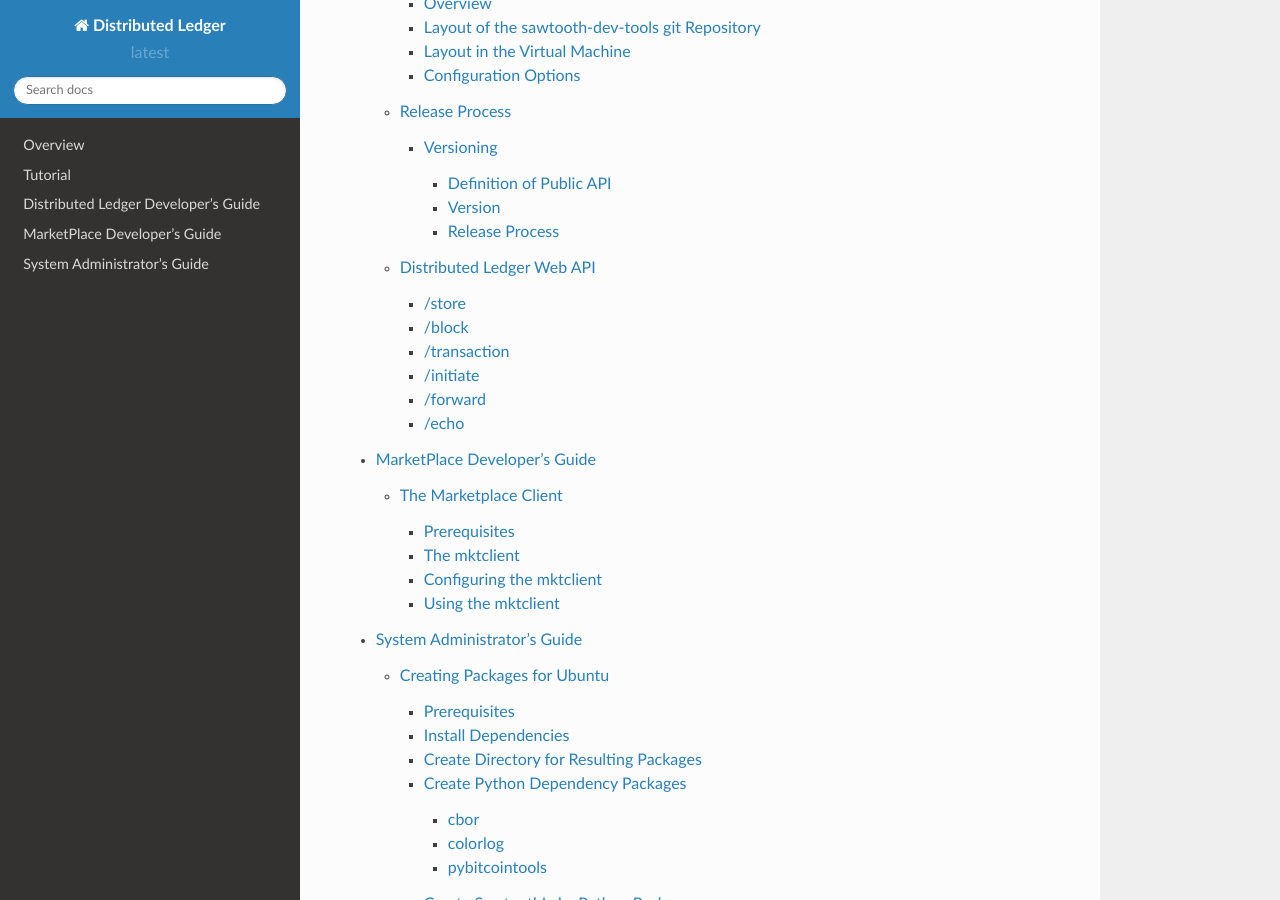
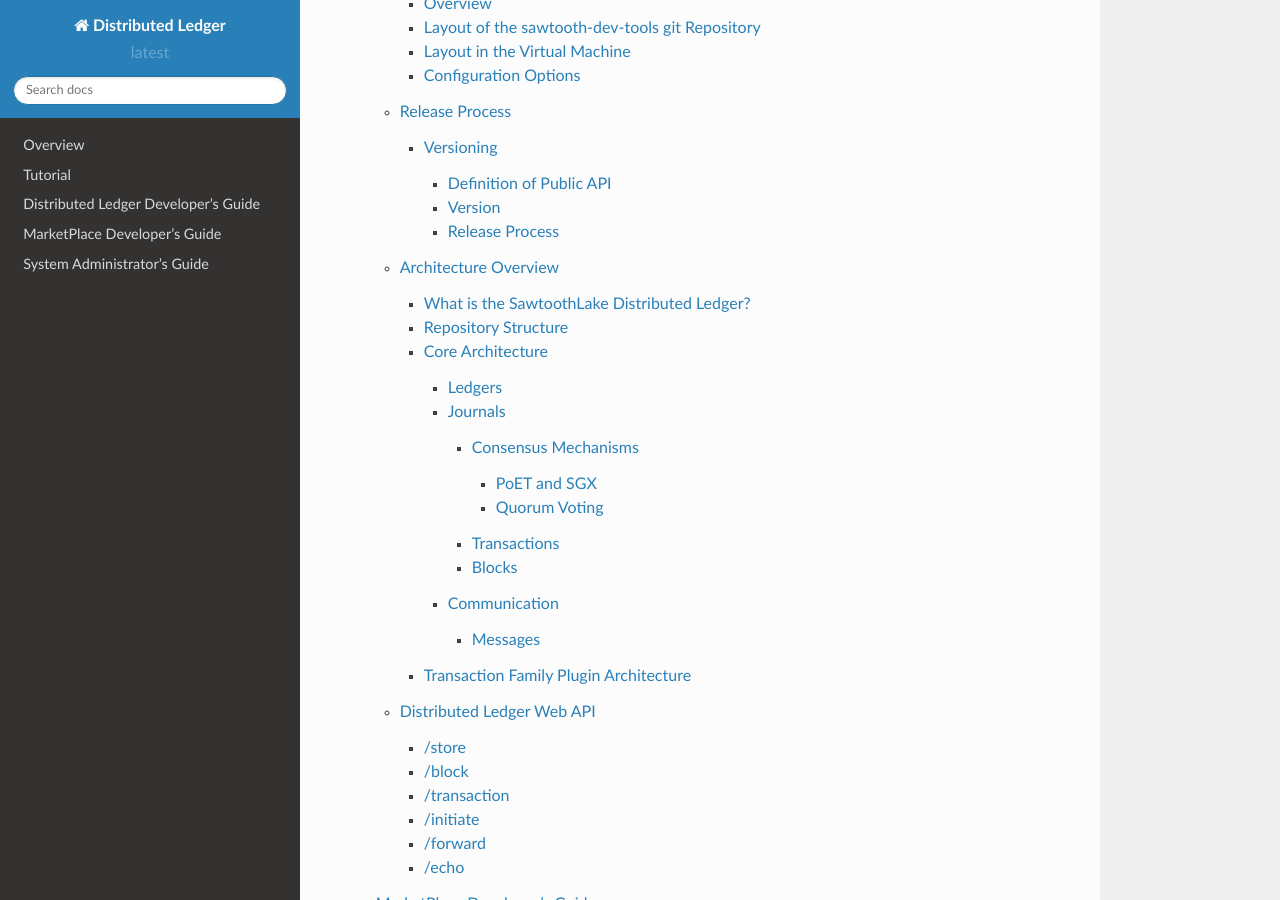
Before and after one commit to hyperledger-archives/sawtooth-core, a Sphinx documentation site: the page built from source/contents.rst, in a window 1280 px wide and 900 px high, scrolled down 828 px. Built offline with Sphinx 7.4.7 and the Read the Docs theme 2.0.0, drawn with Linux system fonts in a browser that asks for light colours; pages that are not in the unit, such as notebooks, are missing from menus; some of the changed lines change nothing that is shown.

Commit message:
Added architectural overview to sawtooth dev guide

```diff
--- a/source/sawtooth_developers_guide.rst
+++ b/source/sawtooth_developers_guide.rst
@@ -8,5 +8,6 @@
 
    sawtooth_developers_guide/sawtooth-vagrant
    sawtooth_developers_guide/release_process
+   sawtooth_developers_guide/architecture_overview
    sawtooth_api/modules
    sawtooth_developers_guide/web_api/index
--- /dev/null
+++ b/source/sawtooth_developers_guide/architecture_overview.rst
@@ -0,0 +1,245 @@
+Architecture Overview
+*********************
+
+What is the SawtoothLake Distributed Ledger?
+============================================
+
+The SawtoothLake Distributed Ledger is a software framework for
+constructing decentralized ledgers with extensible transaction
+types. It is comparable to the blockchain ledger that underlies
+Bitcoin. SawtoothLake uses a unique mechanism for reaching consensus
+on the validity of the ledger based on trusted code running inside a
+hardware-protected Intel Software Guard Extensions (SGX) enclave.
+
+One of the initial transaction families supported by SawtoothLake is
+the MarketPlace. The MarketPlace Transaction Family establishes the
+concepts of participants, accounts, assets, holdings, liabilities,
+and offers in a decentralized ledger to facilitate the exchange of
+digital assets. The SawtoothLake architecture allows the definition
+of additional transaction families or the consumption of an existing
+asset­type agnostic transaction family (like MarketPlace) to meet
+domain­specific needs.
+
+Repository Structure
+====================
+
+**sawtooth-core** - This repository contains the core functionaliy
+of the distributed ledger, including:
+
+* the gossip networking layer
+* basic transaction, block, and message objects
+* the base journal implementation
+* the PoET and quorum voting journal consensus mechanisms
+* 'built-in' transaction families - Endpoint Registry, Asset Registry,
+  and Integer Key Registry
+
+**sawtooth-mktplace** - This repository contains the MarketPlace
+Transaction Family. This demonstrates how to inherit and extend base
+sawtooth-core object types to implement a custom transaction family.
+sawtooth-mktplace also includes a command line interface called
+*mktclient* for interacting with validators running the MarketPlace
+Transaction Family.
+
+**sawtooth-validator** - This repository contains the implementation
+of a server, known as the validator. The validator acts as a node on
+the gossip network, as defined by sawtooth-core. Validators exchange
+and act upon messages, as defined by the core classes and via
+additional plug-in transaction families like the MarketPlace
+Transaction Family.
+
+Core Architecture
+=================
+
+The SawtoothLake Distributed Ledger consists of three major
+architectural layers: the Ledger layer, the Journal layer, and the
+Communication Layer.
+
+
+.. image:: ../images/arch_overview_layers.*
+   :scale: 50 %
+   :align: center
+
+Ledgers
+-------
+
+Ledgers are a conceptual semantic and data model layer for
+transaction types. Ledgers are described as a ‘conceptual’ layer
+because they are implemented as a specialization of existing base
+classes already present in the Communication and Journal layers.
+
+.. image:: ../images/arch_overview_ledger.*
+   :scale: 50 %
+   :align: center
+
+In addition to some in-built system ledgers (Asset Registry, Endpoint
+Registry, and Integer Key Registry), implementing new classes in the
+ledger layer allows for the creation of new transaction families. The
+MarketPlace Transaction Family, located in the sawtooth-mktplace
+repository, is a good example of how the ledger layer can be extended.
+
+Journals
+--------
+
+A journal handles consensus on blocks of identifiers. Identifiers
+reference transactions, which are globally replicated. In order to
+confirm blocks, nodes need a copy of the transaction. In this fashion,
+the journal provides global consensus on block ordering, transaction
+ordering within blocks, and the content of transactions.
+
+.. image:: ../images/arch_overview_journal.*
+
+The journal module in sawtooth-core contains:
+
+* the implementation of the base transaction and transaction block classes
+* the consensus algorithms
+* the global store manager
+* the block store and key value store
+
+The consensus journal object is journal.journal_core.Journal in the
+sawtooth-core repository.
+
+Consensus Mechanisms
+~~~~~~~~~~~~~~~~~~~~
+
+SawtoothLake contains two consensus implementations: PoET and Quorum
+Voting.
+
+PoET and SGX
+::::::::::::
+
+The SawtoothLake Distributed Ledger provides a unique mechanism to
+ensure fairness in the node lottery. Instead of a Proof-of-Work
+competition amongst nodes, Sawtooth Lake implements a
+Proof-of-Elapsed-Time (PoET) algorithm for distributed consensus.
+PoET relies upon a trusted execution environment, Intel’s Software
+Guard Extensions (SGX), to generate fair, verifiable random wait
+timers and signed certificates of timer expiration. This mechanism
+substantially reduces the computation and energy cost of ensuring
+fair distributed consensus.
+
+The implementation of PoET in Sawtooth Lake runs in a simulated enclave,
+not a true trusted execution environment. For this reason, attestation
+that wait timers have been fairly generated is not possible. This
+version of PoET is intended for experimental purposes and should not
+be used as the consensus mechanism in any ‘production’ environment.
+
+The PoET implementation is located in journal.consensus.poet in
+sawtooth-core.
+
+Quorum Voting
+:::::::::::::
+
+The Quorum Voting consensus implementation is an adaptation of the
+Ripple [#]_ and Stellar [#]_ consensus protocols.
+
+.. [#] The Ripple Consensus Protocol -
+   https://ripple.com/files/ripple_consensus_whitepaper.pdf
+.. [#] The Stellar Consensus Protocol -
+   https://www.stellar.org/papers/stellar-consensus-protocol.pdf
+
+The Quorum Voting implementation is located in
+journal.consensus.quorum in sawtooth-core.
+
+Transactions
+~~~~~~~~~~~~
+
+A transaction is a set of updates to be applied atomically to a
+ledger. The transaction defines the data model and representation.
+For example, in the IntegerKey Transaction Family (located in
+ledger.transaction.integer_key in sawtooth-core), the
+IntegerKeyTransaction is defined as a list of zero or more updates
+to key value pairs using the defined verbs ‘set’, ‘inc’, and ‘dec’.
+The associated IntegerKeyTransactionMessage wraps the derived
+transaction object in a standard message object. There is typically
+a message type for every transaction type.
+
+Blocks
+~~~~~~
+
+A block is a set of transactions to be applied to a ledger. Other
+than some specialized transaction block implementations for the
+consensus mechanisms, new transaction block types are not typically
+created. The expectation is that multiple transaction types will
+coexist on single transaction blocks of type
+journal.transaction_block.TransactionBlock. There is typically a
+message type for every transaction block type.
+
+Communication
+-------------
+
+The gossip protocol enables communication between nodes. It includes
+protocol level connection management and basic flow control on top
+of UDP. A Token Bucket [#]_ implementation is used to limit the average
+rate of message transmission.
+
+.. [#] https://en.wikipedia.org/wiki/Token_bucket
+
+.. image:: ../images/arch_overview_communication.*
+
+Peers in the gossip network are called Nodes. Nodes exchange Messages.
+Message handling upon arrival is dispatched via EventHandlers
+associated with the journal.
+
+Messages
+~~~~~~~~
+
+Messages represent information to send or receive from peers over the
+gossip network. Messages are serialized and deserialized using a
+standard wire format (either CBOR or JSON).
+
+Message types include:
+
+* transaction messages
+* transaction block messages
+* journal transfer messages
+* debug messages (log data)
+* connection messages
+* shutdown messages
+* topology messages
+
+Messages are used broadly across the architecture for both system
+communication (administrative messages, consensus messages), and for
+transaction-type specific handling.
+
+Transaction Family Plugin Architecture
+======================================
+
+As mentioned above, the creation of new classes in the conceptual
+‘ledger’ layer allows for the addition of transaction families. Via
+a message handling and dispatch model, new transaction families can
+register themselves with the underlying journal consensus and global
+store mechanisms to allow for arbitrary callbacks on message arrival
+and persistence of the transactions.
+
+If specialized transaction stores are required, those can also be
+defined and added to the ledger during initialization (via
+register_transaction_types).
+
+In order to create a basic transaction family, implement the following:
+
+.. code-block:: python
+
+  def register_transaction_types(ledger)
+
+Register message handlers for defined message types and add a
+transaction store to the ledger for the transaction types.
+
+.. code-block:: python
+
+  class BasicTransactionMessage(transaction_message.TransactionMessage)
+
+implement __init__
+
+.. code-block:: python
+
+  class BasicTransaction(transaction.Transaction)
+
+implement __init__, __str__, is_valid, apply, and dump
+
+Refer to ledger.transaction.integer_key in sawtooth-core for a
+simple example, or to mktplace.transactions.market_place in
+sawtooth-mktplace for a more substantial example.
+
+Transaction Families are loaded into the validator in sawtooth-validator
+via the “TransactionFamilies” config value (see
+sawtooth-validator/etc/txnvalidator.js).
```
Also changed, not shown: source/images/arch_overview_communication.png (added), source/images/arch_overview_journal.png (added), source/images/arch_overview_layers.png (added), source/images/arch_overview_ledger.png (added).
